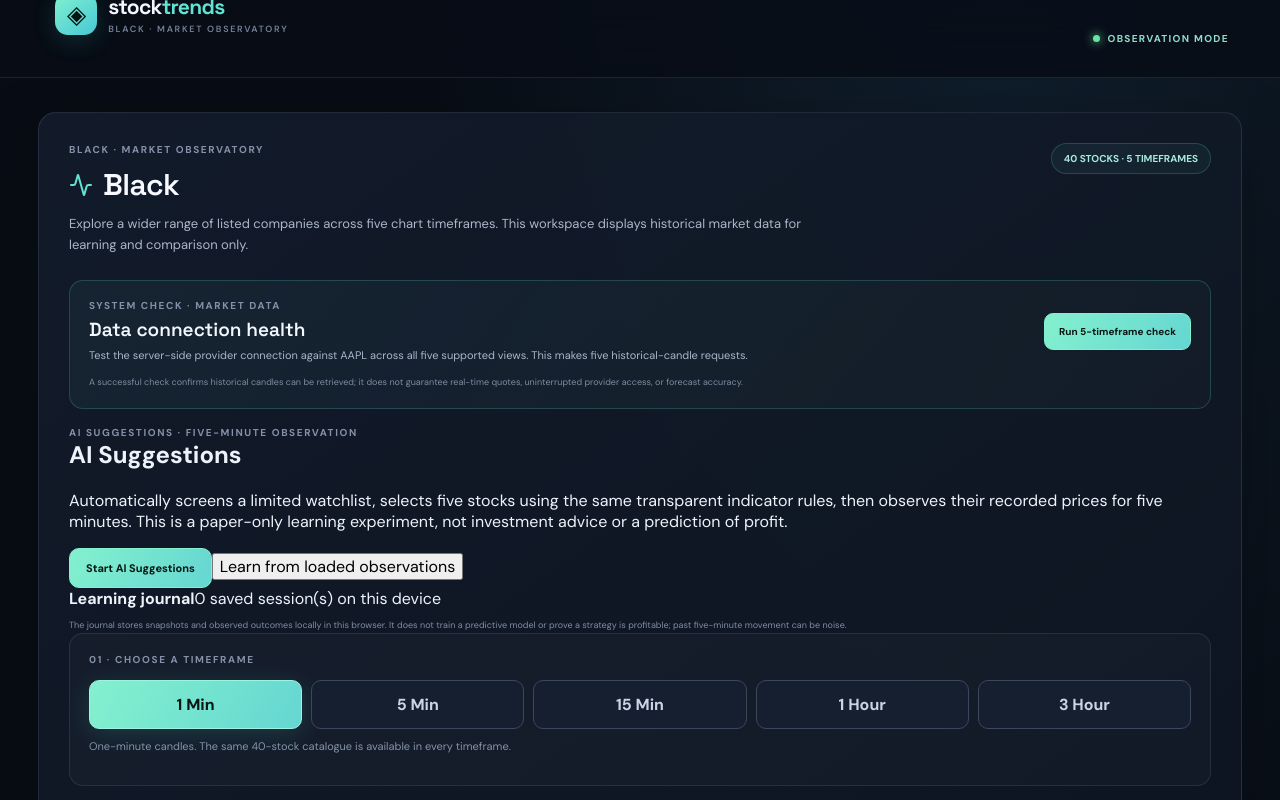
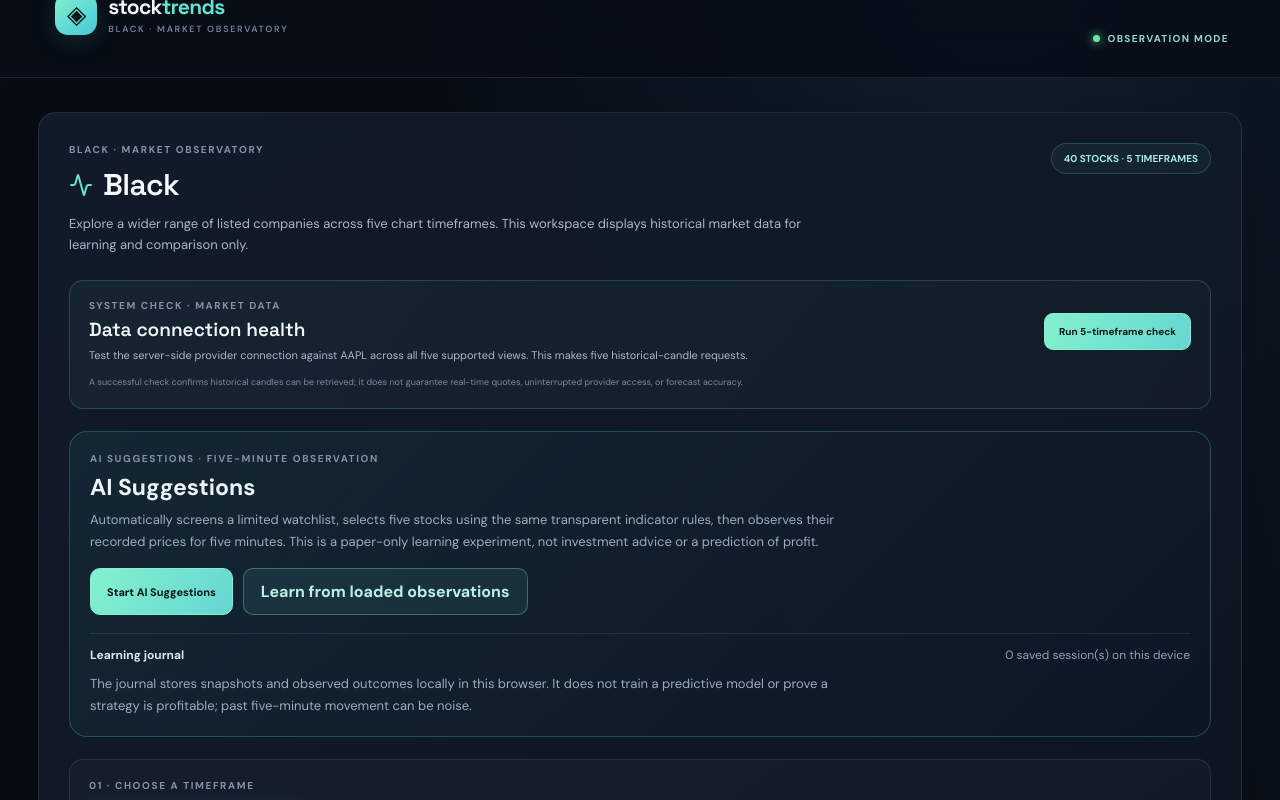
Before and after one commit to nicomonlineza-alt/Stocktrends, a React (Vite) app: page / in a window 1280 px wide. Shown: the top 800 px of the page. Built offline with nearby package versions, Linux system fonts and the light colour scheme.

Commit message:
Style AI Suggestions and learning journal panels

```diff
--- a/src/black.css
+++ b/src/black.css
@@ -91,3 +91,21 @@
 .black-indicator-grid em{margin-top:4px;color:#7f93aa;font-size:8px;font-style:normal;line-height:1.4}
 .black-indicator-note{margin:10px 0 0;color:#7f8da2;font-size:9px;line-height:1.55}
 @media(max-width:620px){.black-indicator-grid{grid-template-columns:repeat(2,minmax(0,1fr))}.black-indicators-title{align-items:flex-start;flex-direction:column}}
+
+
+.black-ai-learning{margin:22px 0;padding:20px;border:1px solid rgba(102,220,197,.25);border-radius:18px;background:linear-gradient(135deg,rgba(30,75,83,.28),rgba(13,22,38,.82))}
+.black-ai-learning h2{margin:7px 0;color:#edf5fc;font-size:23px}
+.black-ai-learning>p{max-width:780px;color:#9cacc0;font-size:13px;line-height:1.65}
+.black-ai-actions{display:flex;flex-wrap:wrap;gap:10px;margin:16px 0}
+.black-learn-button{padding:12px 17px;border:1px solid rgba(123,226,204,.35);border-radius:10px;background:rgba(93,175,165,.12);color:#b9f2e5;font-weight:700;cursor:pointer}
+.black-learn-button:disabled,.black-load:disabled{opacity:.55;cursor:not-allowed}
+.black-ai-status{margin-top:14px;padding:14px;border:1px solid rgba(123,226,204,.2);border-radius:12px;background:rgba(4,12,24,.45)}
+.black-ai-status>b{display:block;color:#d9f7ee;font-size:13px}
+.black-ai-status>strong{display:block;margin:7px 0;color:#7ce5cb;font-size:30px;font-variant-numeric:tabular-nums}
+.black-ai-status>p,.black-ai-message{color:#9cacc0;font-size:12px}
+.black-ai-stock-row,.black-ai-outcomes{display:flex;flex-wrap:wrap;gap:8px;margin-top:10px}
+.black-ai-stock-row span,.black-ai-outcomes span{padding:7px 9px;border-radius:8px;background:rgba(255,255,255,.05);color:#c9d9e9;font-size:11px}
+.black-learning-summary{display:flex;justify-content:space-between;gap:12px;margin-top:18px;padding-top:13px;border-top:1px solid rgba(169,185,220,.12);color:#d9e7f3;font-size:12px}
+.black-learning-summary span{color:#8ea2b8}
+.black-learning-entry{display:flex;justify-content:space-between;gap:12px;padding:9px 0;border-bottom:1px solid rgba(169,185,220,.08);color:#aebed0;font-size:10px}
+.black-learning-entry small{color:#7ce5cb;text-align:right}
```
